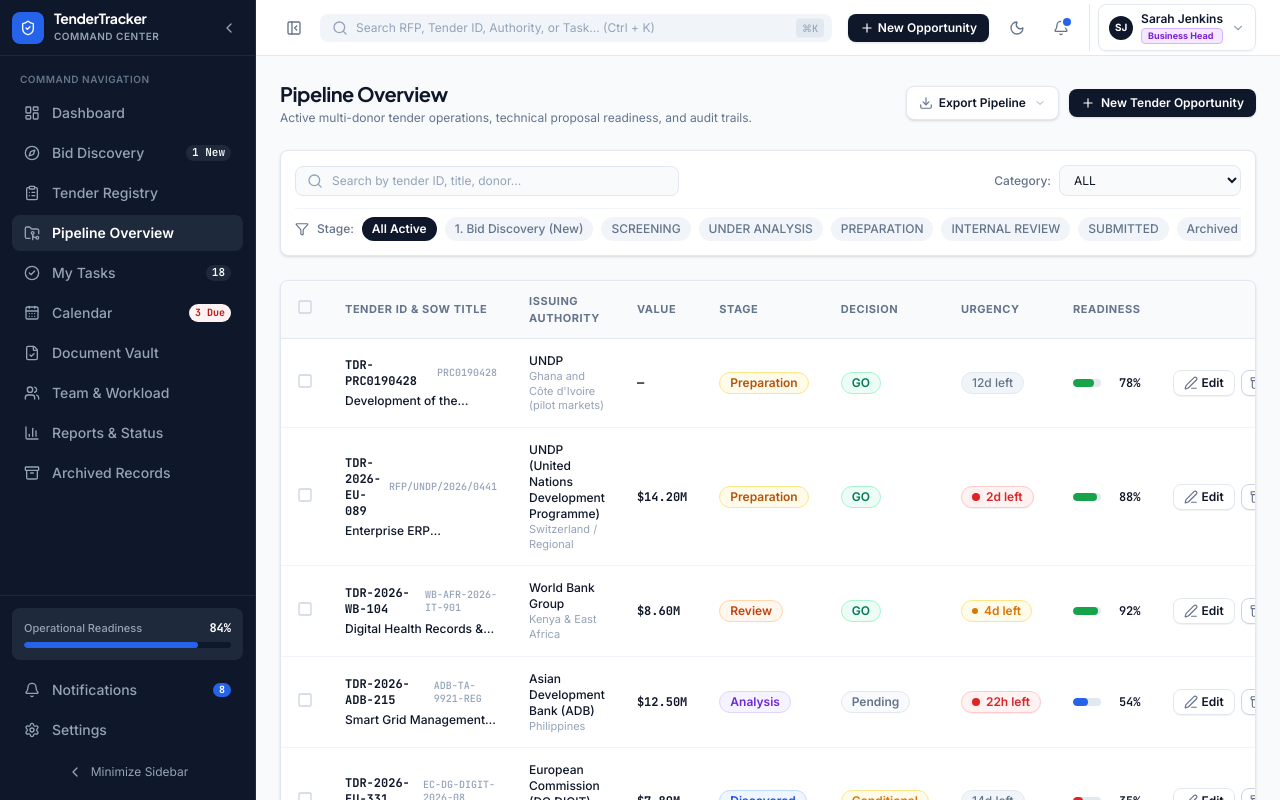
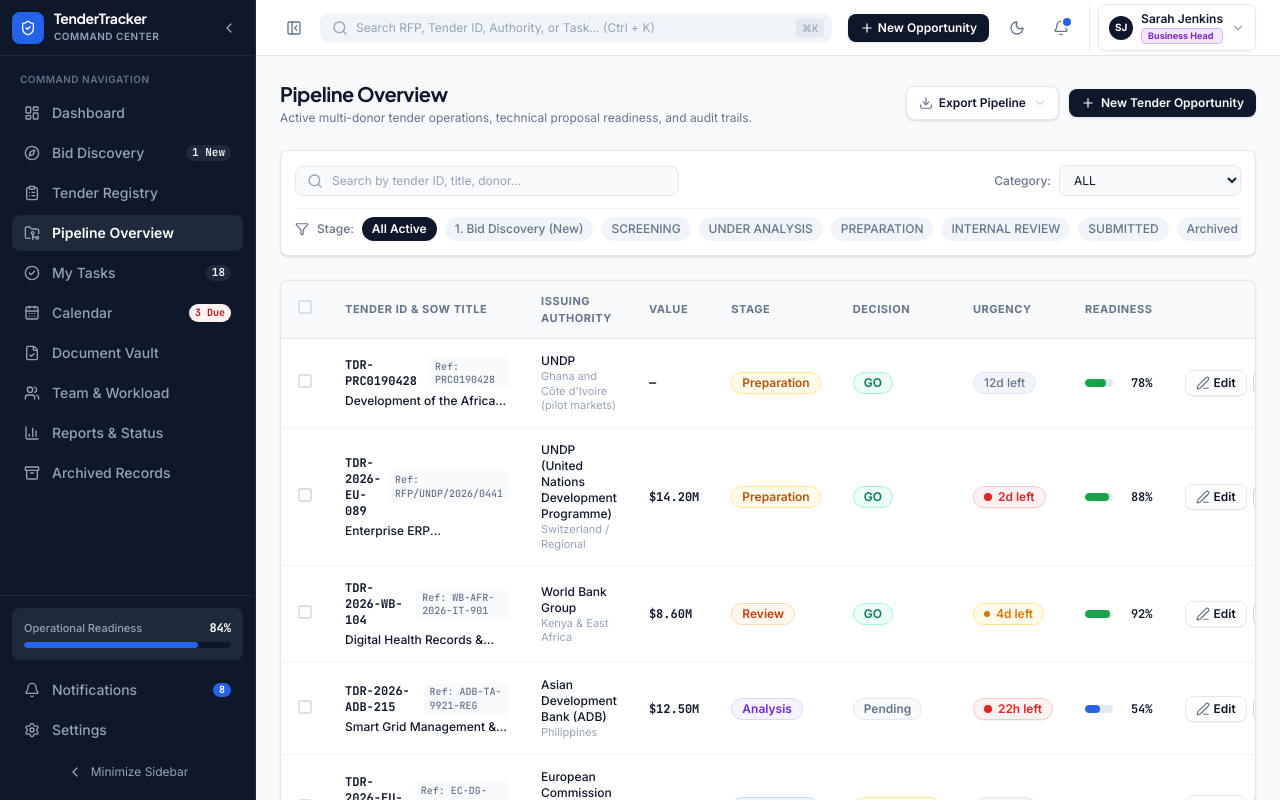
Before and after one commit to akib25889/Tender-tracker-v2, a React (Vite) app in the folder frontend/: page /tenders in a window 1280 px wide. Shown: the top 800 px of the page. Built offline with nearby package versions, Linux system fonts and the light colour scheme.

Commit message:
fix(display): do not duplicate tender ID as ref number, only show distinct ref no

```diff
--- a/frontend/src/components/modals/NewTenderModal.tsx
+++ b/frontend/src/components/modals/NewTenderModal.tsx
@@ -279,7 +279,7 @@ export const NewTenderModal: React.FC = () => {
 
     addTender({
       id: newTenderId,
-      referenceNo: referenceNo.trim() || `REF/${newTenderId}`,
+      referenceNo: referenceNo.trim() || '',
       title: finalTitle,
       organization: client,
       country,
--- a/frontend/src/context/TenderContext.tsx
+++ b/frontend/src/context/TenderContext.tsx
@@ -96,16 +96,22 @@ export const TenderProvider: React.FC<{ children: React.ReactNode }> = ({
     if (saved) {
       try {
         const parsed: Tender[] = JSON.parse(saved);
-        const acriIndex = parsed.findIndex((t) => t.id === 'TDR-PRC0190428');
+        const sanitized = parsed.map((t) => {
+          if (t.referenceNo && (t.referenceNo === `REF/${t.id}` || t.referenceNo === t.id)) {
+            return { ...t, referenceNo: '' };
+          }
+          return t;
+        });
+        const acriIndex = sanitized.findIndex((t) => t.id === 'TDR-PRC0190428');
         const acriMock = MOCK_TENDERS.find((t) => t.id === 'TDR-PRC0190428');
         if (acriMock) {
           if (acriIndex >= 0) {
-            parsed[acriIndex] = acriMock;
+            sanitized[acriIndex] = acriMock;
           } else {
-            parsed.unshift(acriMock);
+            sanitized.unshift(acriMock);
           }
         }
-        return parsed;
+        return sanitized;
       } catch (e) {
         console.error('Failed to parse cached tenders:', e);
       }
@@ -206,7 +212,7 @@ export const TenderProvider: React.FC<{ children: React.ReactNode }> = ({
 
     const newTender: Tender = {
       id: newId,
-      referenceNo: tenderData.referenceNo || `REF/${newId}`,
+      referenceNo: tenderData.referenceNo || '',
       title: tenderData.title || tenderData.summary?.projectName || 'Untitled Tender Opportunity',
       organization: tenderData.organization || '',
       country: tenderData.country || '',
--- a/frontend/src/pages/TenderListPage.tsx
+++ b/frontend/src/pages/TenderListPage.tsx
@@ -289,11 +289,15 @@ export const TenderListPage: React.FC = () => {
                     <span className="font-mono text-xs font-bold text-[#0F172A] bg-[#F1F5F9] px-2 py-0.5 rounded border border-[#E2E8F0]">
                       {tender.id}
                     </span>
-                    {tender.referenceNo && (
-                      <span className="text-[11px] font-mono text-[#64748B] bg-[#F8FAFC] px-1.5 py-0.5 rounded">
-                        {tender.referenceNo}
-                      </span>
-                    )}
+                    {tender.referenceNo &&
+                      tender.referenceNo !== tender.id &&
+                      tender.referenceNo !== `REF/${tender.id}` &&
+                      !tender.referenceNo.endsWith(tender.id) && (
+                        <span className="text-[11px] font-mono font-medium text-[#475569] bg-[#F8FAFC] px-1.5 py-0.5 rounded border border-[#E2E8F0]">
+                          <span className="text-[10px] text-[#64748B] font-sans font-medium mr-1">Ref:</span>
+                          {tender.referenceNo}
+                        </span>
+                      )}
                     <Link
                       to={`/tenders/${tender.id}`}
                       className="font-bold text-sm text-[#0F172A] hover:text-[#2563EB] transition-colors"
@@ -452,9 +456,14 @@ export const TenderListPage: React.FC = () => {
                         <span className="font-mono text-xs font-bold text-[#0F172A]">
                           {tender.id}
                         </span>
-                        <span className="text-[10px] text-[#94A3B8] font-mono">
-                          {tender.referenceNo}
-                        </span>
+                        {tender.referenceNo &&
+                          tender.referenceNo !== tender.id &&
+                          tender.referenceNo !== `REF/${tender.id}` &&
+                          !tender.referenceNo.endsWith(tender.id) && (
+                            <span className="text-[10px] text-[#64748B] font-mono bg-[#F8FAFC] px-1.5 py-0.5 rounded">
+                              Ref: {tender.referenceNo}
+                            </span>
+                          )}
                       </div>
                       <Link
                         to={`/tenders/${tender.id}`}
--- a/frontend/src/pages/TenderRegistryPage.tsx
+++ b/frontend/src/pages/TenderRegistryPage.tsx
@@ -440,7 +440,7 @@ export const TenderRegistryPage: React.FC = () => {
     const newId = `TDR-2026-REG-${Math.floor(100 + Math.random() * 900)}`;
     addTender({
       id: newId,
-      referenceNo: `REF/${newId}`,
+      referenceNo: '',
       title: 'New Tender Entry',
       organization: '',
       country: '',
```
